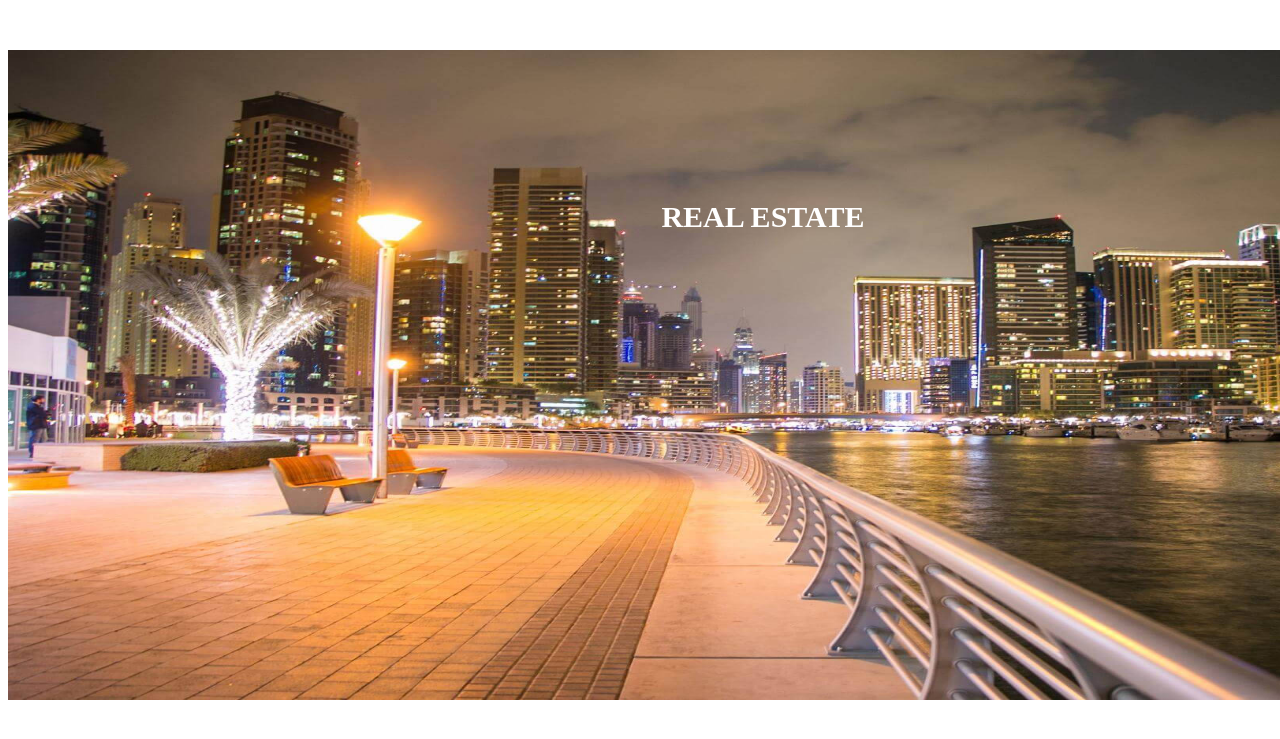
After one commit to khaliltriki/PROJETSCRAPING, a Django app: template realstateproject/templates/home.html in a window 1280 px wide; the page is wider, and only the part inside the window is pictured. The commit adds this page. Shown: the top 739 px of that part. Run offline with Django 4.2, Linux system fonts and the light colour scheme; the template is opened without the code that fills it, so the values that code supplies are empty.

Commit message:
Modif tri
Modif tri

```diff
--- a/realstateproject/realstate/models.py
+++ b/realstateproject/realstate/models.py
@@ -2,9 +2,10 @@ from django.db import models
 # Create your models here.
 
 class BiensImmobilier(models.Model):
+    nom = models.CharField(max_length=255, blank=True, null=True)
     site = models.CharField(max_length=255, blank=True, null=True)
     localisation = models.CharField(max_length=255, blank=True, null=True)
-    prix = models.CharField(max_length=255, blank=True, null=True)
+    prix = models.DecimalField(max_digits=99999, decimal_places=3, blank=True, null=True)
     pieces = models.CharField(max_length=255, blank=True, null=True)
     superficie = models.CharField(max_length=255, blank=True, null=True)
     description = models.CharField(max_length=255, blank=True, null=True)
--- a/realstateproject/realstateproject/settings.py
+++ b/realstateproject/realstateproject/settings.py
@@ -116,8 +116,7 @@ USE_TZ = True
 # Static files (CSS, JavaScript, Images)
 # https://docs.djangoproject.com/en/4.2/howto/static-files/
 
-STATIC_URL = '/static/'
-STATICFILES_DIRS = [os.path.join(BASE_DIR,'static'),]
+STATIC_URL = '/realstate/static/'
 STATIC_ROOT =os.path.join(BASE_DIR,'assets')
 MEDIA_ROOT = os.path.join(BASE_DIR, 'media')
 MEDIA_URL = '/media/'
--- a/realstateproject/realstateproject/urls.py
+++ b/realstateproject/realstateproject/urls.py
@@ -20,8 +20,11 @@ from realstate import views
 
 urlpatterns = [
     path('admin/', admin.site.urls),
-    path('', views.index, name='index'),
+    path('', views.home, name='home'),
+    path('index', views.index, name='index'),
     path('search', views.search, name='search'),
-    path('scrap', views.scrap, name='scrap')
-
+    path('scrap', views.scrap, name='scrap'),
+    path('sortbyprice', views.sortbyprice, name='sortbyprice'),
+    path('sortby_price', views.sortby_price, name='sortby_price'),
+    path('sup_inf', views.sup_inf, name='sup'),
 ]
--- /dev/null
+++ b/realstateproject/templates/home.html
@@ -0,0 +1,90 @@
+<!DOCTYPE html>
+<html lang="en">
+<head>
+    <meta charset="UTF-8">
+    <meta http-equiv="X-UA-Compatible" content="IE=edge">
+    <meta name="viewport" content="width=device-width, initial-scale=1.0">
+    <title>Document</title>
+</head>
+<body>
+    <div class="container">
+        <img src="../realstate/static/3ac2zx3cg33be4l1.jpg" width="200%" alt="" />
+        <p class="title">Real estate</p>
+        <div class="overlay"></div>
+        <div class="button"><a href="index"> ACCUEIL </a></div>
+      </div>
+</body>
+</html>
+
+<style>
+    .container {
+  position: relative;
+  margin-top: 50px;
+  width: 1510px;
+  height: 650px;
+}
+
+.overlay {
+  position: absolute;
+  top: 0;
+  left: 0;
+  width: 100%;
+  height: 100%;
+  background: rgba(0, 0, 0, 0);
+  transition: background 0.5s ease;
+}
+
+.container:hover .overlay {
+  display: block;
+  background: rgba(0, 0, 0, .3);
+}
+
+img {
+  position: absolute;
+  width: 1510px;
+  height: 650px;
+  left: 0;
+}
+
+.title {
+  position: absolute;
+  width: 1510px;
+  left: 0;
+  top: 120px;
+  font-weight: 700;
+  font-size: 30px;
+  text-align: center;
+  text-transform: uppercase;
+  color: white;
+  z-index: 1;
+  transition: top .5s ease;
+}
+
+.container:hover .title {
+  top: 90px;
+}
+
+.button {
+  position: absolute;
+  width: 1510px;
+  left:0;
+  top: 180px;
+  text-align: center;
+  opacity: 0;
+  transition: opacity .35s ease;
+}
+
+.button a {
+  width: 200px;
+  padding: 12px 48px;
+  text-align: center;
+  color: white;
+  border: solid 2px white;
+  z-index: 1;
+}
+
+.container:hover .button {
+  opacity: 1;
+}
+
+</style>
```
Also changed, not shown: realstateproject/realstate/views.py (+36 -5 lines), realstateproject/templates/index.html (+49 -12 lines), realstateproject/db.sqlite3, realstateproject/realstate/migrations/0001_initial.py, realstateproject/realstate/migrations/0003_alter_biensimmobilier_prix.py (added), realstateproject/realstate/static/3ac2zx3cg33be4l1.jpg (added), realstateproject/realstate/static/addval.PNG (added), realstateproject/realstate/static/pi.png (added), realstateproject/realstate/static/tri decroi.bmp (added).
